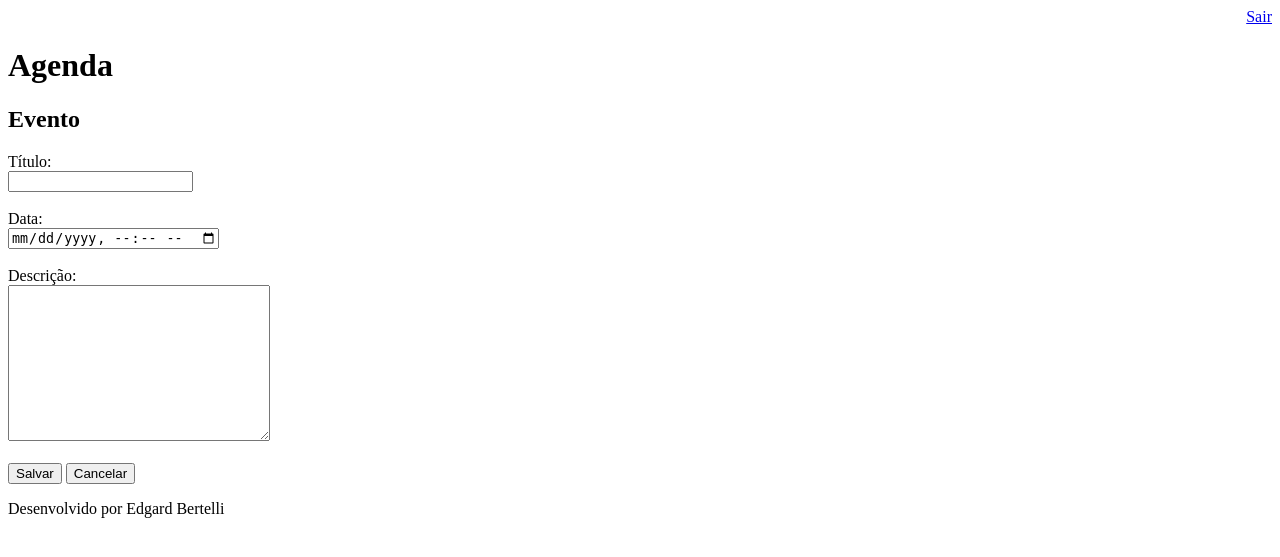
After one commit to edgardbertelli/agenda-django, a Django app: page /agenda/evento/ in a window 1280 px wide. The commit adds this page. Shown: the top 557 px of the page. Run offline with Django 3.2, Linux system fonts and the light colour scheme; a user stored in the database is signed in.

Commit message:
realizando inserção de dados

```diff
--- a/agenda/urls.py
+++ b/agenda/urls.py
@@ -21,6 +21,8 @@ from django.views.generic import RedirectView
 urlpatterns = [
     path('admin/', admin.site.urls),
     path('agenda/', views.lista_eventos),
+    path('agenda/evento/', views.evento),
+    path('agenda/evento/submit', views.submit_evento),
     path('', RedirectView.as_view(url='/agenda')),
     path('login/', views.login_user),
     path('login/submit', views.submit_login),
--- a/core/views.py
+++ b/core/views.py
@@ -34,3 +34,22 @@ def lista_eventos(request):
     eventos = Evento.objects.filter(usuario=user)
     dados = {'eventos': eventos}
     return render(request, 'agenda.html', dados)
+
+
+@login_required(login_url='/login/')
+def evento(request):
+    return render(request, 'evento.html')
+
+
+@login_required(login_url='/login/')
+def submit_evento(request):
+    if request.POST:
+        titulo = request.POST.get('title')
+        data_evento = request.POST.get('date')
+        descricao = request.POST.get('description')
+        usuario = request.user
+        Evento.objects.create(titulo=titulo,
+                              data_evento=data_evento,
+                              descricao=descricao,
+                              usuario=usuario)
+    return redirect('/')
--- a/templates/agenda.html
+++ b/templates/agenda.html
@@ -2,6 +2,9 @@
 
 {% block content %}
     <h2>Agendamentos</h2>
+    <a href="evento/" type="button">
+        <button type="button">Adicionar</button>
+    </a>
     <ul>
         {% for evento in eventos %}
             <li>{{ evento.titulo }} - {{ evento.get_data_evento }}</li>
--- /dev/null
+++ b/templates/evento.html
@@ -0,0 +1,24 @@
+{% extends "model-page.html" %}
+
+{% block content %}
+<h2>Evento</h2>
+
+<form action="submit" method="POST">
+    {% csrf_token %}
+    <label for="title">Título:</label><br>
+    <input type="text" id="title" name="title"><br><br>
+
+    <label for="date">Data:</label><br>
+    <input type="datetime-local" id="date" name="date"><br><br>
+
+    <label for="description">Descrição:</label><br>
+    <textarea name="description" id="description" cols="30" rows="10"></textarea><br><br>
+
+    <button type="submit">Salvar</button>
+    <a href="/">
+        <button type="button">Cancelar</button>
+    </a>
+
+</form>
+
+{% endblock %}
```
Also changed, not shown: db.sqlite3.
